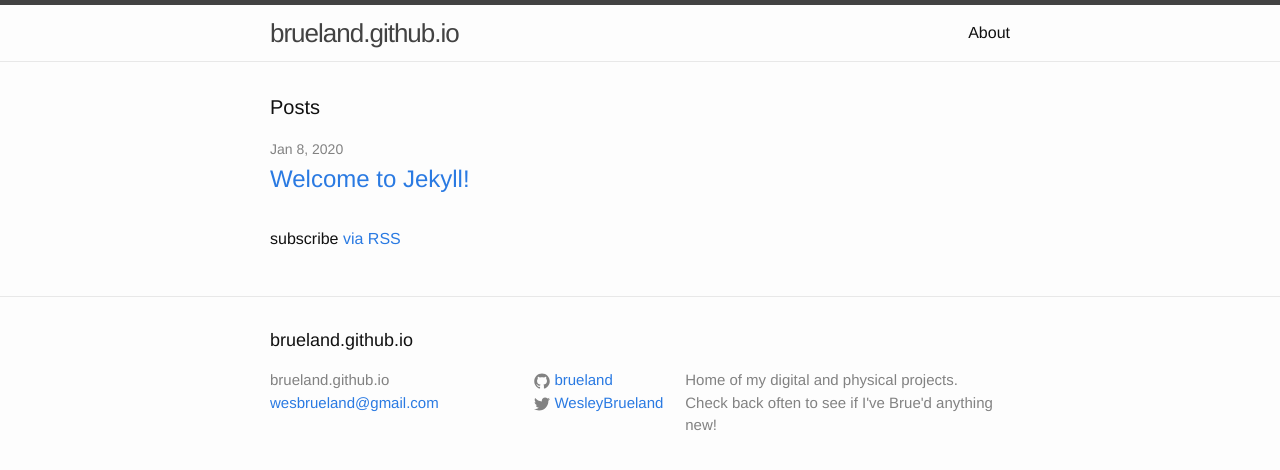
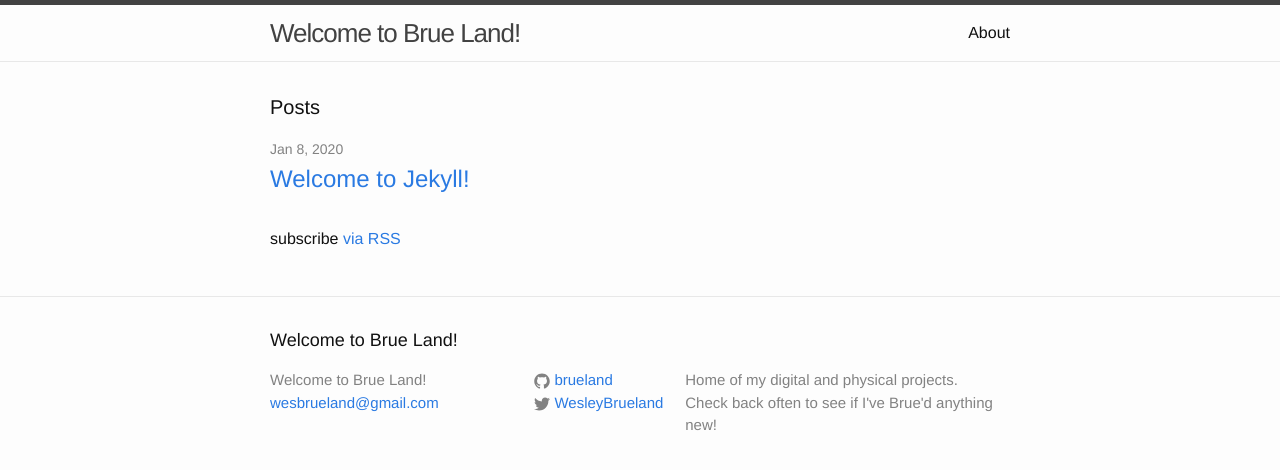
Before and after one commit to brueland/brueland.github.io, a Jekyll site: the page built from index.html, in a window 1280 px wide. Shown: the top 470 px of the page. Built offline with Jekyll 4.4.1, drawn with Linux system fonts in a browser that asks for light colours.

Commit message:
added a title to the config

```diff
--- a/_config.yml
+++ b/_config.yml
@@ -7,6 +7,7 @@
 
 # Site settings
 theme: jekyll-theme-cayman
+title: Welcome to Brue Land!
 description: Home of my digital and physical projects. <br/> Check back often to see if I've Brue'd anything new!
 email: wesbrueland@gmail.com
 baseurl: "" # the subpath of your site, e.g. /blog
```
